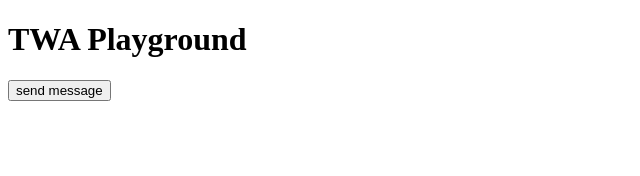
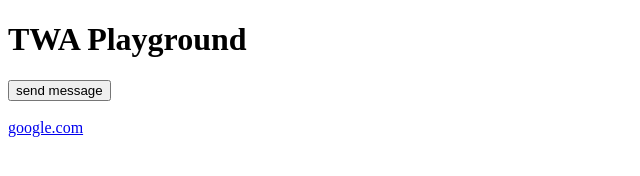
Before and after one commit to LeonEck/twa-test, a plain HTML site: page index.html in a window 1280 px wide. Shown: the whole page, without its empty margins (0-640 px from the left). Drawn offline with Linux system fonts and the light colour scheme.

Commit message:
add link

```diff
--- a/index.html
+++ b/index.html
@@ -9,6 +9,9 @@
     <h1>TWA Playground</h1>
     <div id="log"></div>
     <button id="send">send message</button>
+    <br>
+    <br>
+    <a href="https://google.com/">google.com</a>
 <script>
   let port;
     window.addEventListener('message', function (event) {
```
